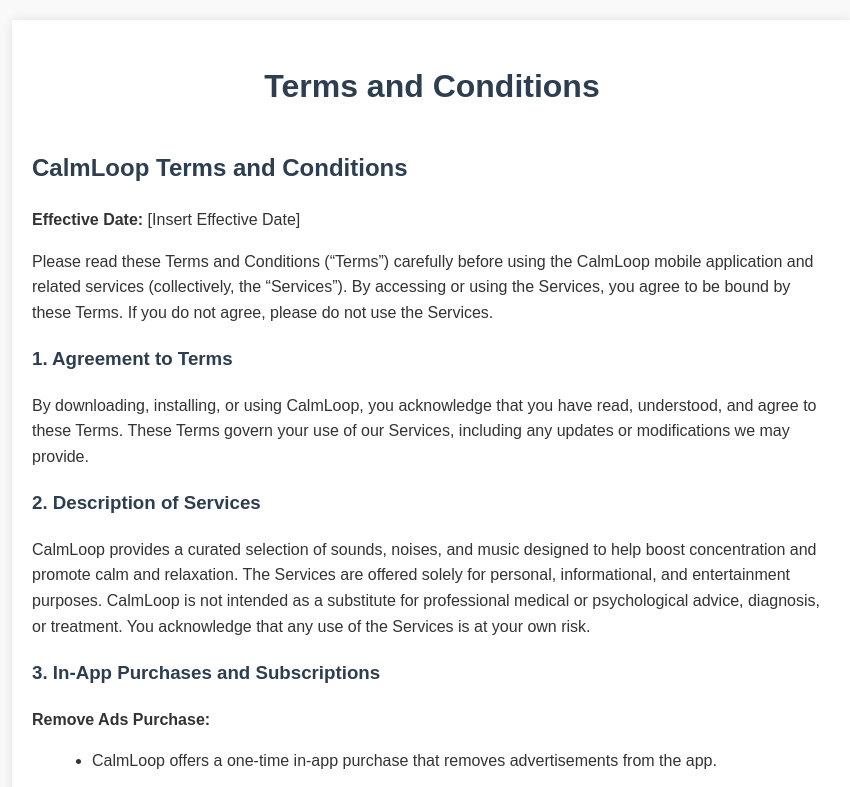
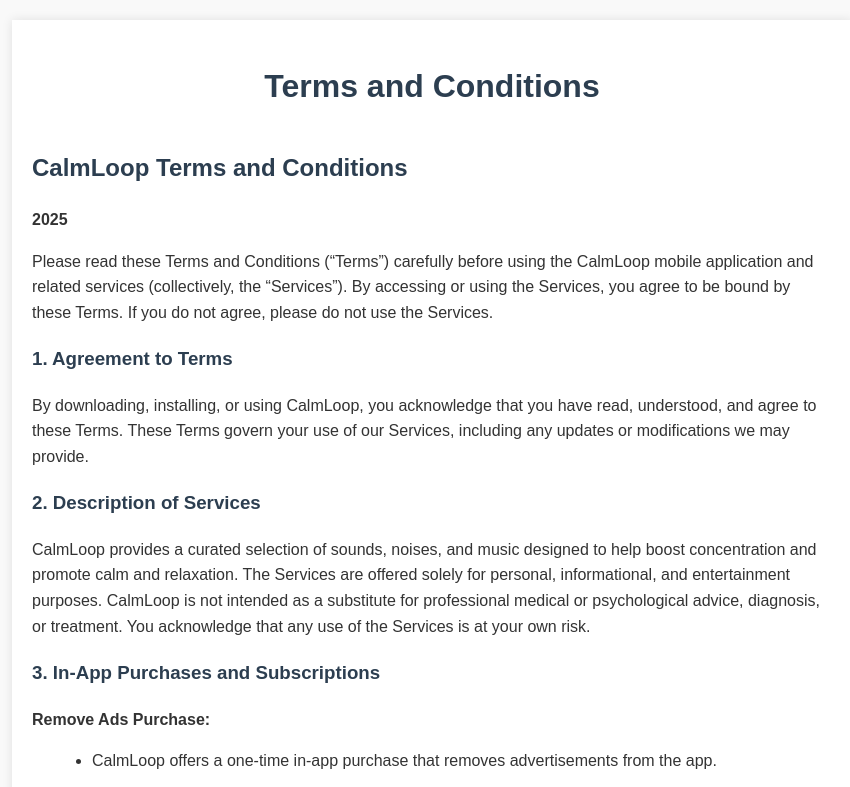
Before and after one commit to itmaryna/CalmLoop-About, a plain HTML site: page index.html in a window 1280 px wide. Shown: the top 787 px of the page, without its empty margins (208-1058 px from the left). Drawn offline with Linux system fonts and the light colour scheme.

Commit message:
Update index.html

```diff
--- a/index.html
+++ b/index.html
@@ -39,7 +39,7 @@
     <!-- Terms and Conditions Section -->
     <h1>Terms and Conditions</h1>
     <h2>CalmLoop Terms and Conditions</h2>
-    <p><strong>Effective Date:</strong> [Insert Effective Date]</p>
+    <p><strong>2025</strong> </p>
     <p>
       Please read these Terms and Conditions (“Terms”) carefully before using the CalmLoop mobile application and related services (collectively, the “Services”). By accessing or using the Services, you agree to be bound by these Terms. If you do not agree, please do not use the Services.
     </p>
```
